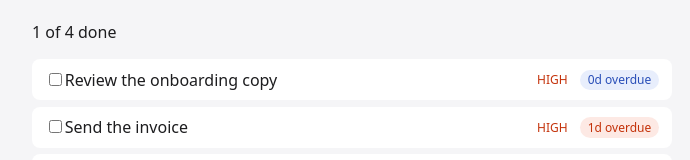
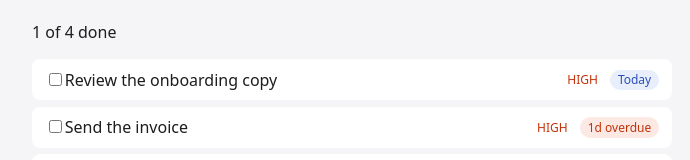
Before and after one commit to innesta-git-demo/orbit-tasks, a React (Vite) app: page / in a window 1280 px wide. Shown: the part 187-347 px from the top of the page, without its empty margins (288-978 px from the left). Built offline with nearby package versions, Linux system fonts and the light colour scheme.

Commit message:
fix: label tasks due today as Today

```diff
--- a/src/filters/dueDate.ts
+++ b/src/filters/dueDate.ts
@@ -11,12 +11,13 @@ export function daysUntilDue(task: Task, today: string): number | undefined {
   return task.dueDate === undefined ? undefined : daysBetween(today, task.dueDate);
 }
 
-/** A label short enough for the badge: "Tomorrow", "In 4 days", "3d overdue". */
+/** A label short enough for the badge: "Today", "Tomorrow", "In 4 days", "3d overdue". */
 export function dueDateLabel(task: Task, today: string): string | undefined {
   const days = daysUntilDue(task, today);
   if (days === undefined) return undefined;
   if (days > 1) return `In ${days} days`;
   if (days === 1) return "Tomorrow";
+  if (days === 0) return "Today";
   return `${-days}d overdue`;
 }
 
```
